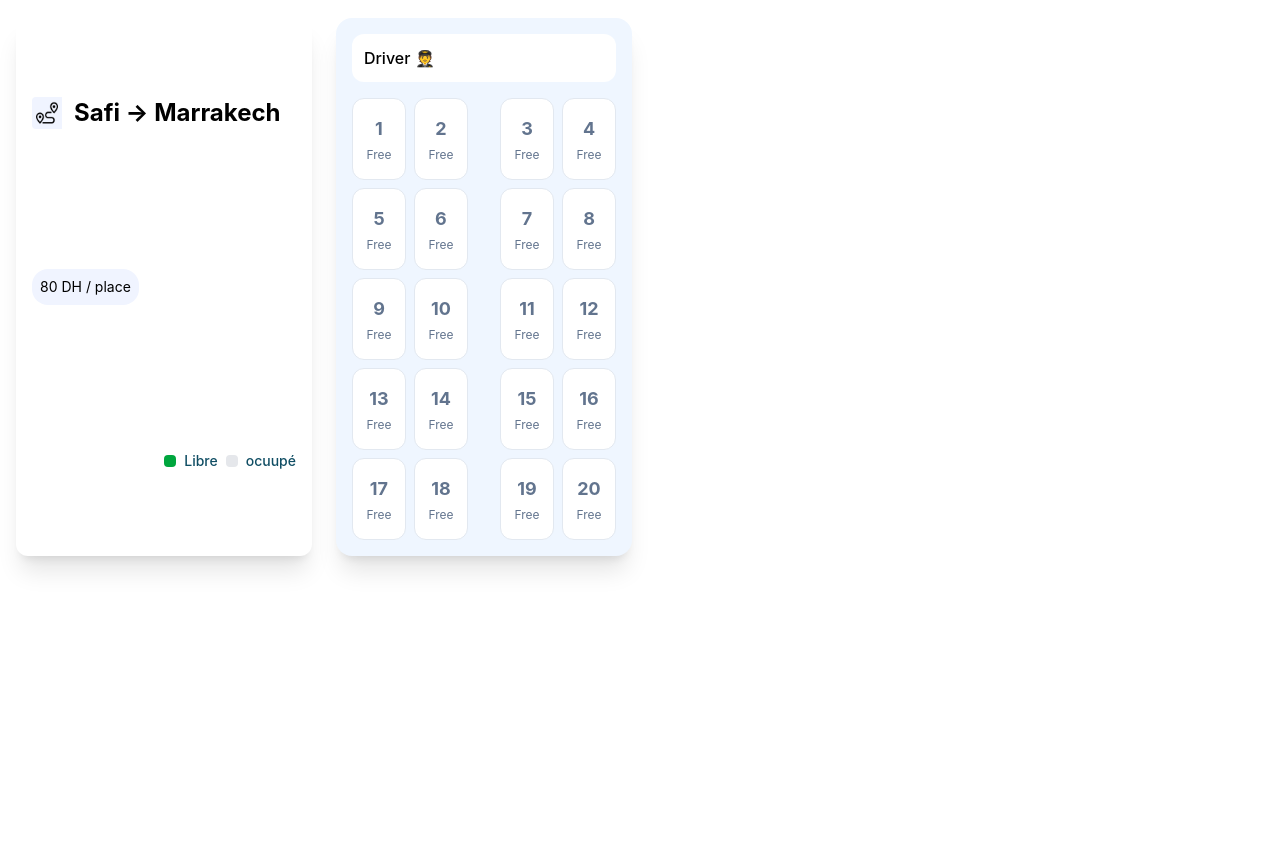
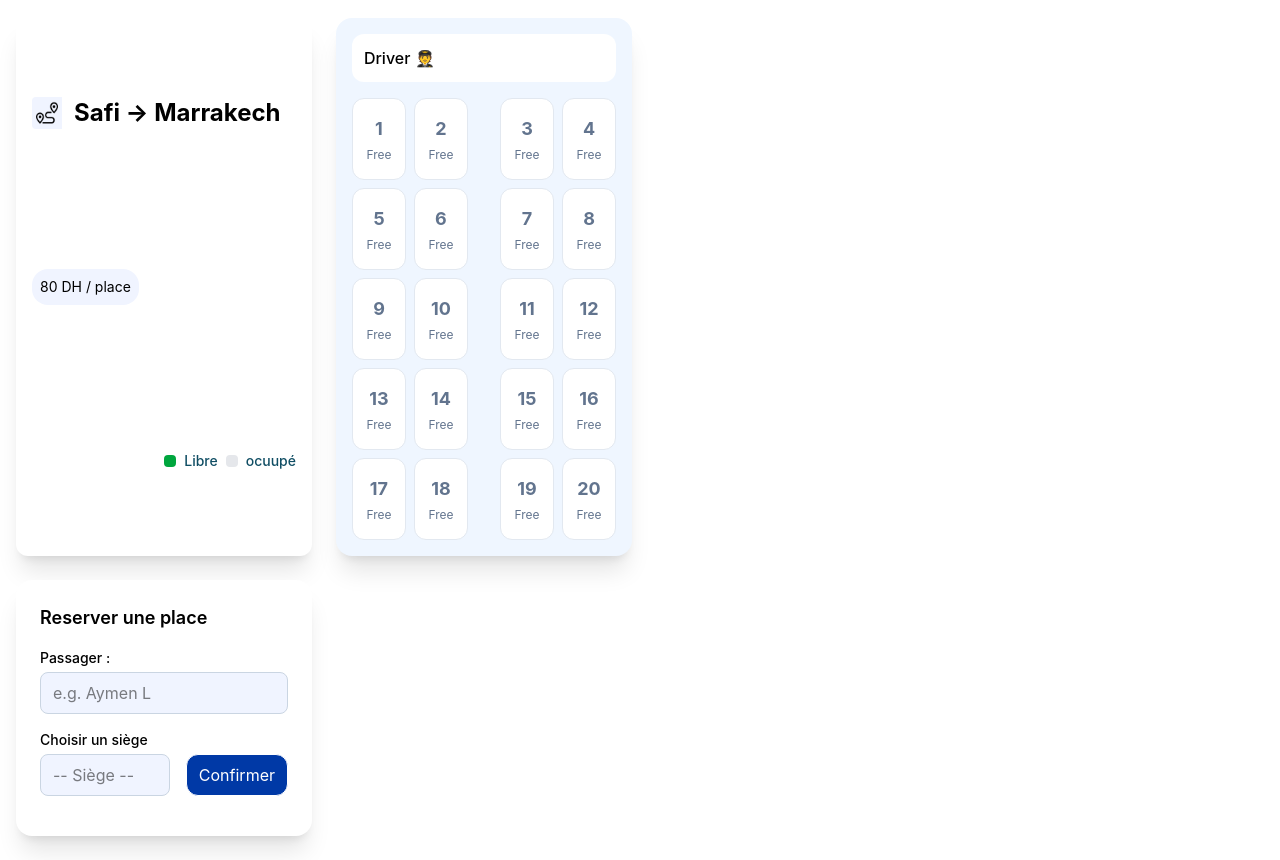
Before and after one commit to aymenlaoudi/BusDirect, a website: page bus_direct.html in a window 1280 px wide. Shown: the part 78-938 px from the top of the page. Before the commit the page ends 800 px from the top, so only its background shows below. Drawn offline with Linux system fonts and the light colour scheme.

Commit message:
create the form of Reserver une place

```diff
--- a/bus_direct.html
+++ b/bus_direct.html
@@ -14,10 +14,10 @@
     <header class="bg-white shadow-sm sticky top-0 z-10">
         <section class="max-w-4xl mx-auto p-4 flex justify-between items-center">
             <div class="flex gap-2 items-center">
-            <img src="img/logo.png" alt="logo" class="w-[50px] h-[40px]">
-            <h1 class="text-xl font-bold text-sky-900">
-                <a href="#bus_direct">BusDirect</a>
-            </h1>
+                <img src="img/logo.png" alt="logo" class="w-[50px] h-[40px]">
+                <h1 class="text-xl font-bold text-sky-900">
+                    <a href="#bus_direct">BusDirect</a>
+                </h1>
             </div>
             <nav class="flex gap-5 items-center">
                 <a class="text-l font-medium text-cyan-700 hover:text-sky-900" href="#reservation">
@@ -66,7 +66,27 @@
                 <!-- Empty grid: JavaScript will fill it with 20 seats -->
                 <div id="seatGrid" class="grid grid-cols-[1fr_1fr_0.3fr_1fr_1fr] gap-2"></div>
             </section>
-        </main>
+            <section class="bg-white rounded-2xl shadow-xl p-6 h-fit ">
+                <h2 class="text-lg font-semibold mb-4">Reserver une place</h2>
+                <label for="nameInput" class="block text-sm font-medium rond mb-1">Passager :</label>
+                <input type="text" id="nameInput" placeholder="e.g. Aymen L"
+                    class="w-full border border-slate-300 rounded-lg p-2 bg-[#F0F4FF] px-3 py-2 mb-4 ">
+
+
+                <div>
+                    <label for="siege-reservation" class="block text-sm font-medium mb-1 rond">Choisir un siège</label>
+                    <div class="flex items-center gap-4 justify-between">
+                        <input type="text" id="seatInput" placeholder="-- Siège --"
+                            class="w-full border border-slate-300 rounded-lg p-2 bg-[#F0F4FF] px-3 py-2">
+                        <button type="button" id="reserveButton"
+                            class="border-1 px-3 py-2 rounded-xl bg-[#0039A6] text-white">Confirmer</button>
+                    </div>
+                </div>
+
+
+                <p id="message" class="mt-4 text-sm font-medium"></p>
+            </section>
+    </main>
     <script src="script.js"></script>
 </body>
 
```
